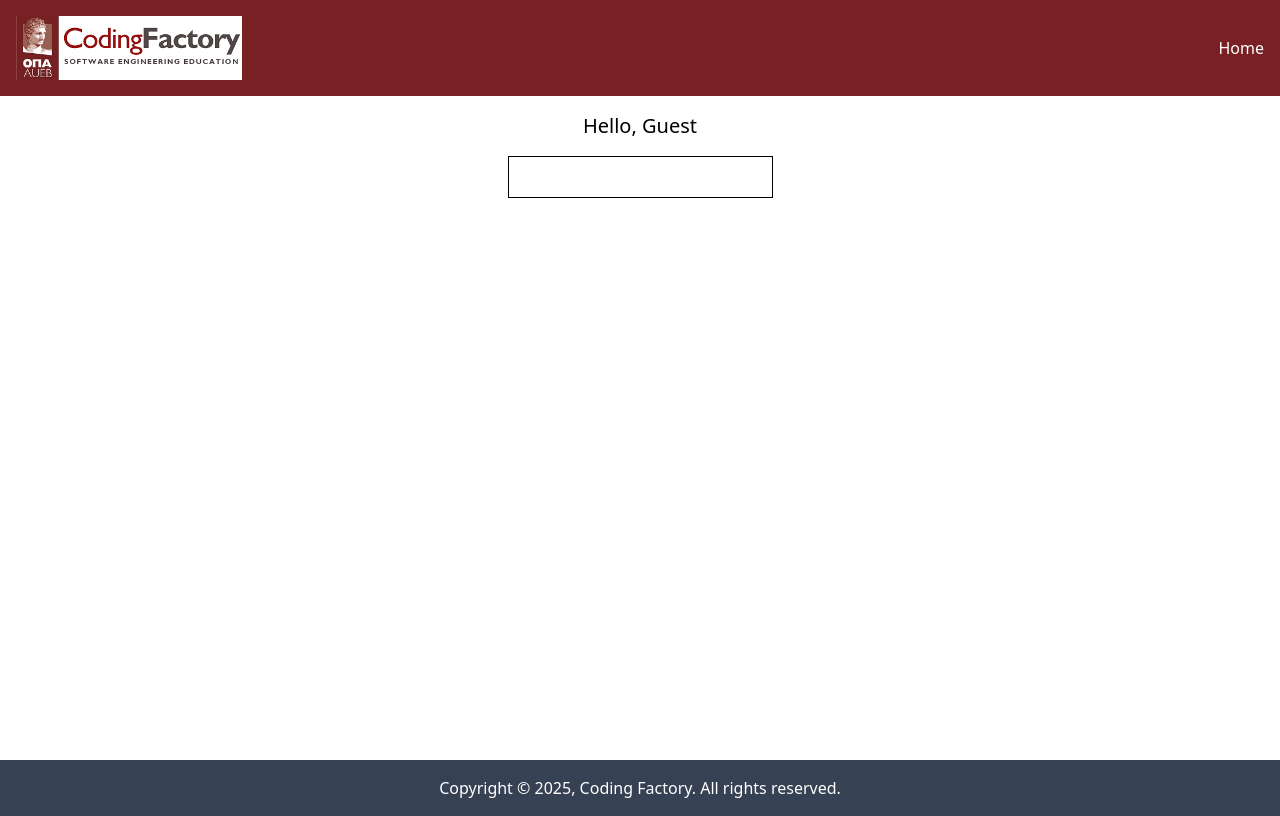
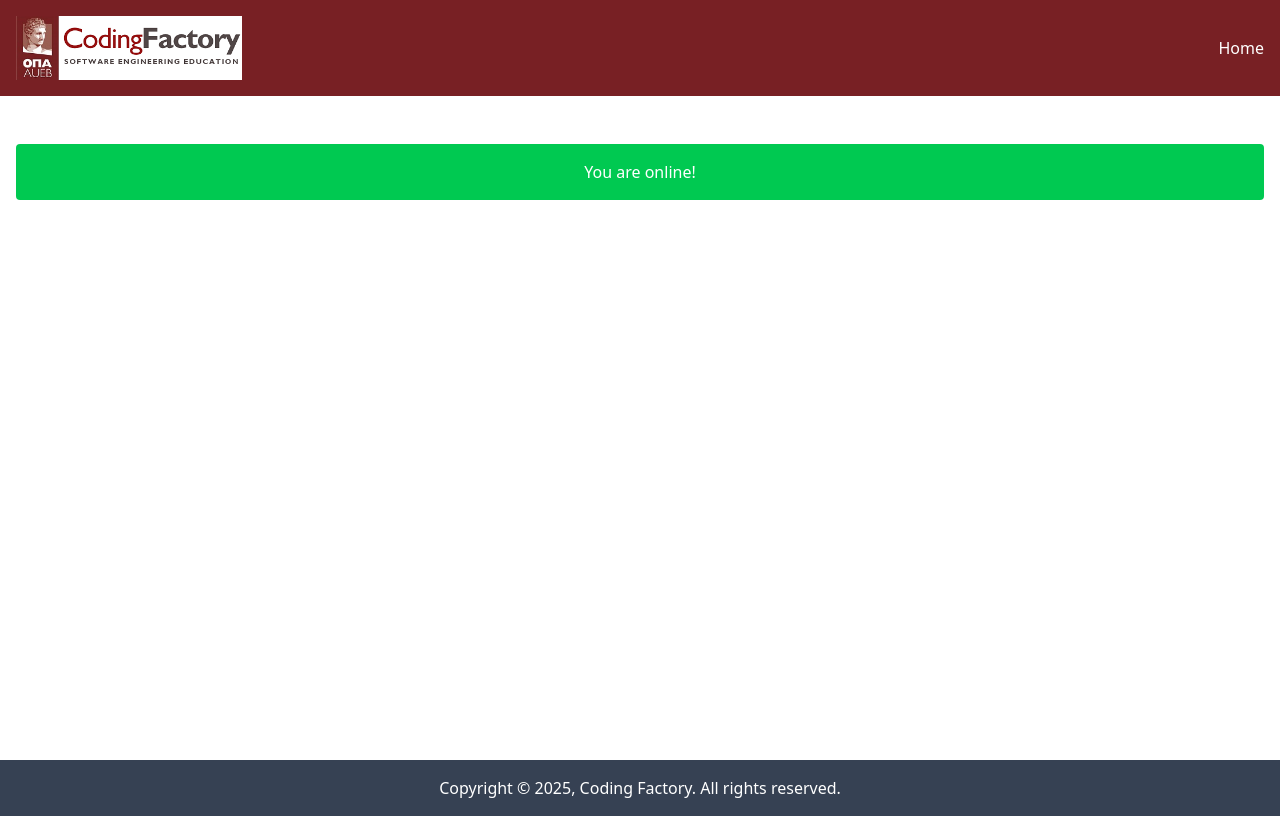
Before and after one commit to Kouvousis/cf6-react-intro, a React (Vite) app: page / in a window 1280 px wide. Built offline with nearby package versions, Linux system fonts and the light colour scheme.

Commit message:
feat: created a component that checks if browser is online

```diff
--- a/src/App.tsx
+++ b/src/App.tsx
@@ -7,8 +7,9 @@ import Layout from "./components/Layout.tsx";
 // import Todo from "./components/Todo/Todo.tsx";
 // import FunctionalComponentWithState from "./components/FunctionalComponentWithState.tsx";
 // import Counter from "./components/Counter.tsx";
-import NameChanger from "./components/NameChanger.tsx";
-import {useEffect} from "react";
+// import NameChanger from "./components/NameChanger.tsx";
+// import {useEffect} from "react";
+import OnlineStatus from "./components/OnlineStatus.tsx";
 // import CounterWithReducer from "./components/CounterWithReducer.tsx";
 // import CounterWithMoreStates from "./components/CounterWithMoreStates.tsx";
 // import CounterAdvanced from "./components/CounterAdvanced.tsx";
@@ -18,12 +19,14 @@ import {useEffect} from "react";
 // import ClassComponentWithState from "./components/ClassComponentWithState.tsx";
 
 function App() {
-    useEffect(() => {
-        const id: number = setInterval(() => console.log("tick"), 1000)
-        return () => {
-            clearInterval(id)
-        }
-    }, []);    return (
+    // useEffect(() => {
+    //     const id: number = setInterval(() => console.log("tick"), 1000)
+    //     return () => {
+    //         clearInterval(id)
+    //     }
+    // }, []);
+
+    return (
         <>
 
             <Layout>
@@ -38,13 +41,14 @@ function App() {
                 {/*<ClassComponentWithState/>*/}
                 {/*<FunctionalComponentWithState/>*/}
                 {/*<Counter/>*/}
-                <NameChanger/>
+                {/*<NameChanger/>*/}
                 {/*<CounterWithMoreStates/>*/}
                 {/*<CounterAdvanced/>*/}
                 {/*<CounterWithCustomHook/>*/}
                 {/*<CounterWithAdvancedCustomHooks/>*/}
                 {/*<CounterWithReducer/>*/}
                 {/*<Todo/>*/}
+                <OnlineStatus/>
             </Layout>
 
         </>
--- /dev/null
+++ b/src/components/OnlineStatus.tsx
@@ -0,0 +1,30 @@
+import {useEffect, useState} from "react";
+
+const OnlineStatus = () => {
+    const [isOnline, setIsOnline] = useState(navigator.onLine)
+
+    useEffect(() => {
+        const handler = () => setIsOnline(navigator.onLine)
+        const pollingId:number = setInterval(handler, 5000)
+
+
+        window.addEventListener("online", handler)
+        window.addEventListener("offline", handler)
+
+        return () => {
+            clearInterval(pollingId)
+            window.removeEventListener("online", handler)
+            window.removeEventListener("offline", handler)
+        }
+    }, [])
+
+    return (
+        <>
+            <div className={`text-white text-center mt-12 p-4 rounded mx-4 ${isOnline ? "bg-green-500" : "bg-red-500"}`}>
+                {isOnline ? "You are online!" : "You are offline!"}
+            </div>
+        </>
+    )
+}
+
+export default OnlineStatus;
```
